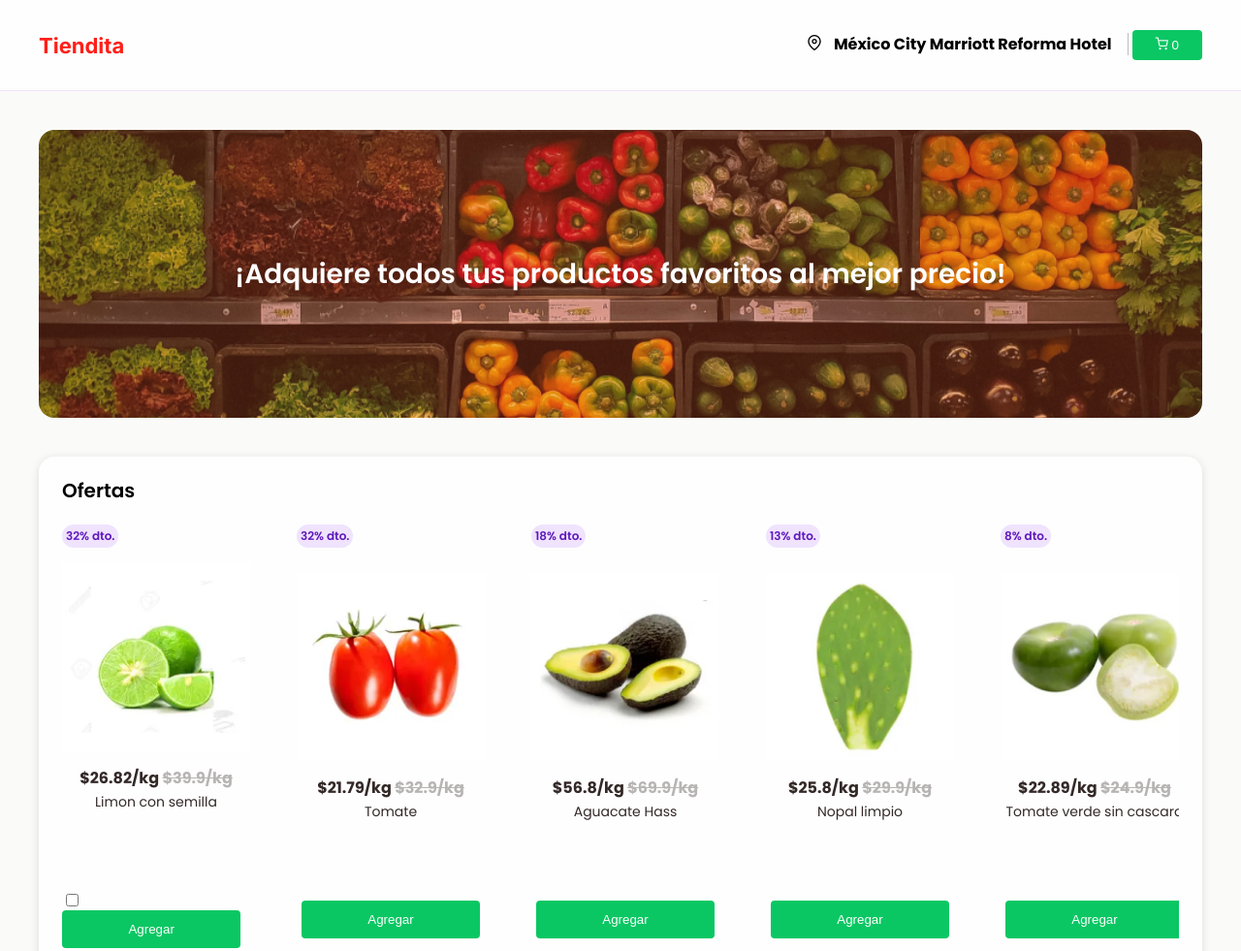
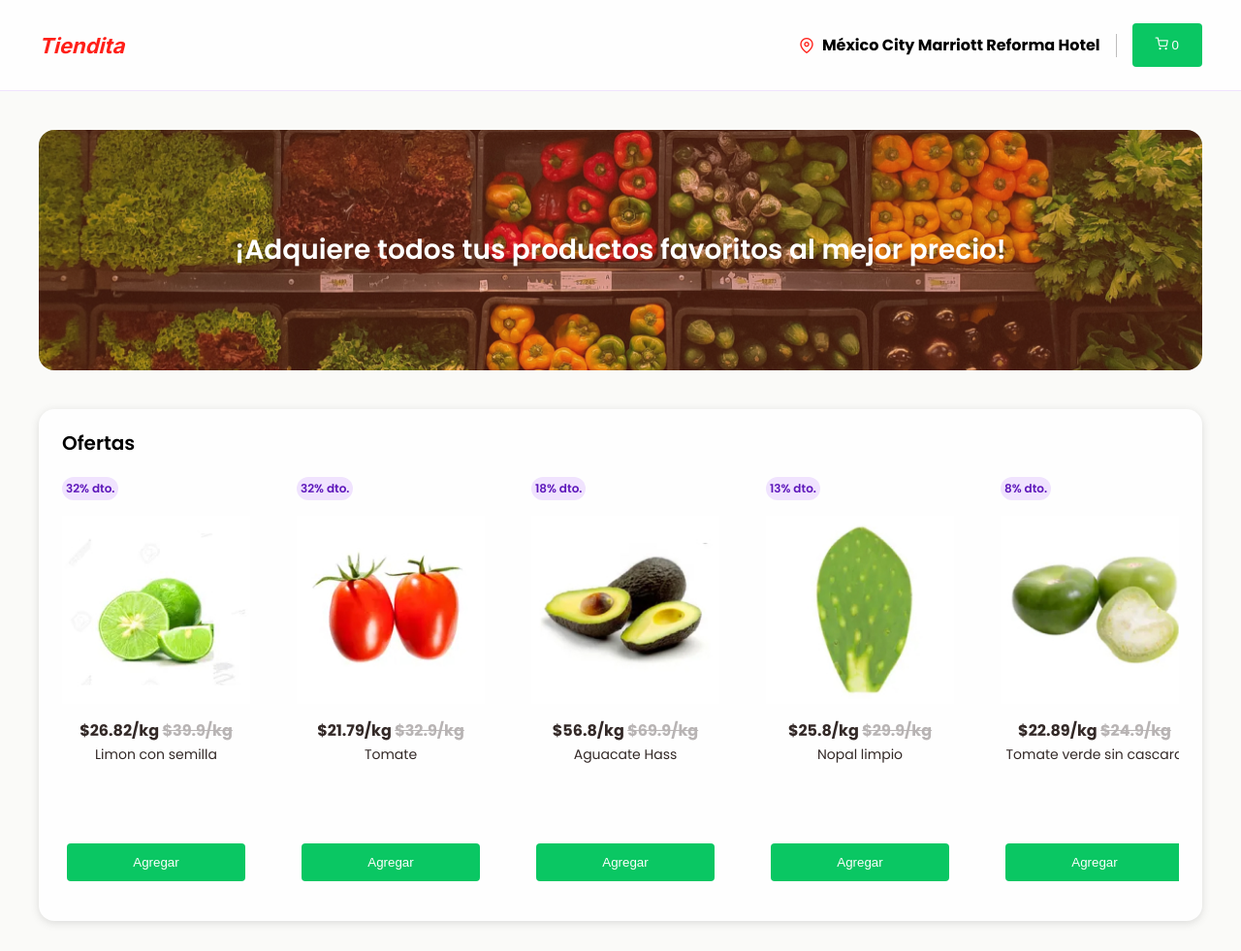
Before and after one commit to Cristina-Garcia/Tiendita, a plain HTML site: page index.html in a window 1280 px wide. Shown: the top 981 px of the page at 97% size. Drawn offline with Linux system fonts and the light colour scheme; files whose address does not match are found by name.

Commit message:
header grid

```diff
--- a/css/animation.css
+++ /dev/null
@@ -1,15 +0,0 @@
-.total-acount::after {
-  content: counter(score);
-}
-.button-acces input:checked {
-  counter-increment: score;
-}
-.button-access input[type="checkbox"] {
-  position: absolute;
-  appearance: none;
-  cursor: pointer;
-  z-index: 1;
-  width: 80%;
-  height: 40px;
-  border: 1px solid red;
-}
--- a/css/banner.css
+++ b/css/banner.css
@@ -1,5 +1,6 @@
 .banner {
   display: flex;
+  height: 15.5rem;
   background-image: url(../image/Banner.png);
   background-position: center;
   background-size: cover;
@@ -7,16 +8,10 @@
   justify-content: center;
   align-items: center;
   margin-inline: 2.5rem;
-  /* width: 80.375rem;
-  height: 15.625rem;
-  position: absolute;
-  top: 100px;
-  left: 40px; */
 }
 
 .banner h1 {
   font: var(--Headline1);
   color: var(--white);
-  padding-block: 6.5rem;
-  /* padding-inline: 15.312rem; */
+  text-align: center;
 }
--- a/css/buttons.css
+++ b/css/buttons.css
@@ -24,7 +24,6 @@
   font: var(--Caption-Bold);
   background-color: var(--Purple-bg);
   padding: 0.25rem;
-  /* margin-block-end: 1rem; */
   border-radius: 1rem;
   border: none;
 }
--- a/css/global.css
+++ b/css/global.css
@@ -1,4 +1,5 @@
 :root {
+  font-size: 16px;
   --white: #fefefe;
   --Malachite: #0ac763;
   --silver: #bdbcbc;
--- a/css/header.css
+++ b/css/header.css
@@ -1,20 +1,38 @@
 @import "./ellipsis.css";
 
 .header {
-  display: flex;
-  justify-content: space-between;
-  align-items: center;
-
-  padding-inline: 2.5rem;
+  display: grid;
+  width: 100%;
+  grid-template-columns: 1fr auto auto;
+  place-self: center;
+  gap: 1rem;
   padding-block: 1.5rem;
   background-color: var(--white);
   border-block-end: 1px solid var(--Purple-bg);
-  counter-reset: score;
 }
+
 .header h1 {
   color: var(--Scarlet);
   font: var(--logo);
+  font-style: italic;
+  justify-content: flex-start;
+  padding-inline-start: 2.5rem;
 }
 .header-container.icon-active {
   color: var(--Scarlet);
 }
+.header-ubication {
+  display: flex;
+  align-items: center;
+  justify-content: flex-end;
+}
+
+.button-primary.total-acount {
+  justify-content: flex-start;
+  margin-inline-end: 2.5rem;
+}
+
+.header-ubication i:nth-child(1) {
+  color: var(--Scarlet);
+  cursor: pointer;
+}
--- a/css/icomon.css
+++ b/css/icomon.css
@@ -53,7 +53,7 @@
 .icon-radio-button-active .path2:before {
   content: "\e907";
   margin-left: -1em;
-  color: rgb(10, 199, 99);
+  color: rgb(8, 8, 8);
 }
 .icon-radio-button-default:before {
   content: "\e908";
--- a/index.html
+++ b/index.html
@@ -17,15 +17,23 @@
   </head>
   <body>
     <div class="page">
-      <header class="header">
+      <header class="header header-media">
         <h1>Tiendita</h1>
-        <div class="header-container">
+        <div class="header-ubication">
           <i
             class="icon-map-pin icon-active"
             aria-label="ubicacion"
             aria-hidden="true"
           ></i>
-          <span class="ellipsis">México City Marriott Reforma Hotel</span>
+          <span class="ellipsis ellipsis-media"
+            >México City Marriott Reforma Hotel</span
+          >
+          <!-- <i
+            class="icon-chevron-down"
+            aria-label="ubication"
+            aria-hidden="true"
+          ></i> -->
+        </div>
         <button class="button-primary total-acount">
           <i
             class="icon-shopping-cart"
@@ -33,7 +41,6 @@
             aria-hidden="true"
           ></i>
         </button>
-        </div>
       </header>
       <section class="banner">
         <h1>¡Adquiere todos tus productos favoritos al mejor precio!</h1>
@@ -60,7 +67,6 @@
               <p></p>
             </div>
             <div class="button-access">
-              <input type="checkbox" />
               <button class="button-primary is-select">Agregar</button>
             </div>
           </div>
@@ -310,8 +316,6 @@
           </div>
         </div>
       </section>
-
-      <main></main>
     </div>
 
     <!-- <button class="button-primary is-icon">
```
Lines whose indentation alone changed are shown as unchanged.
